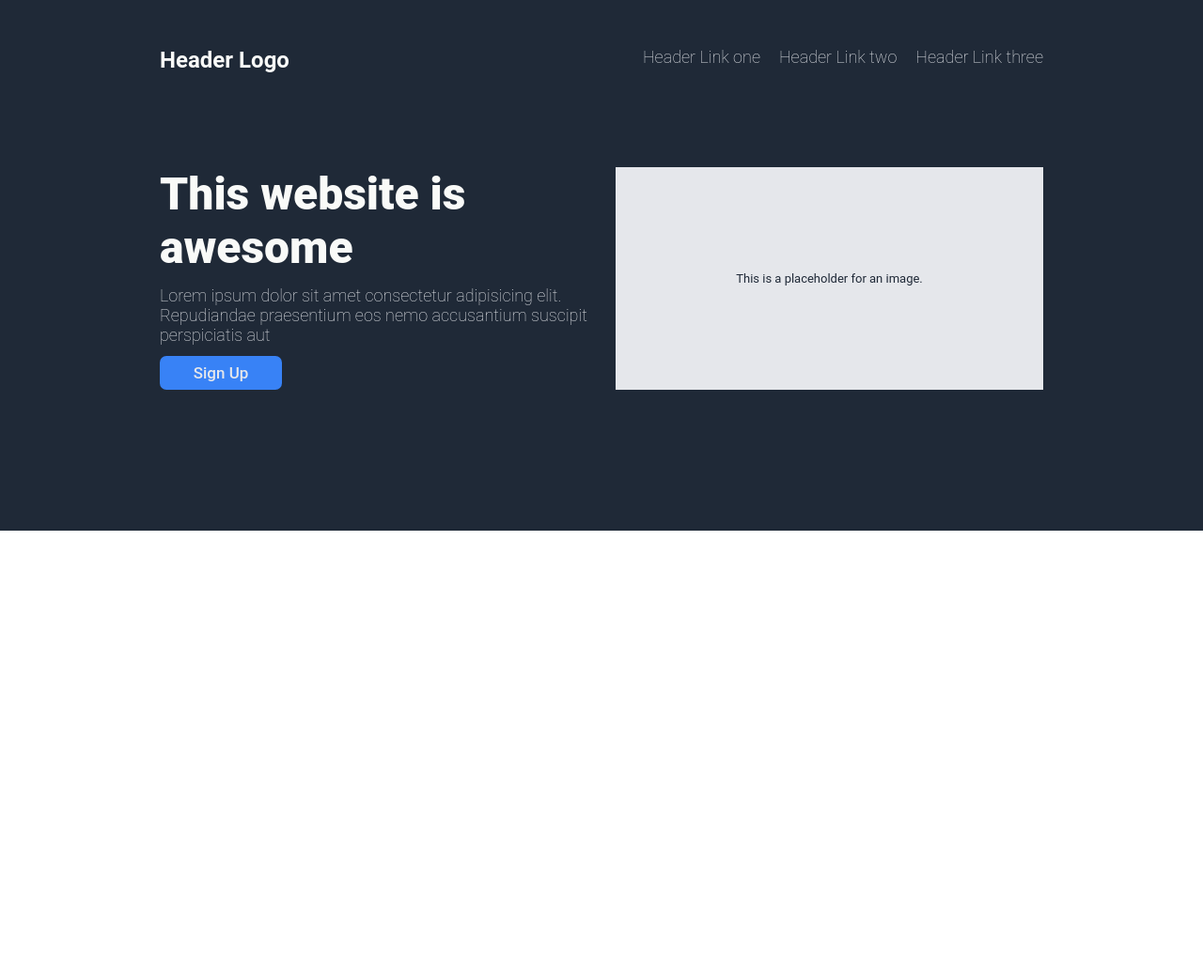
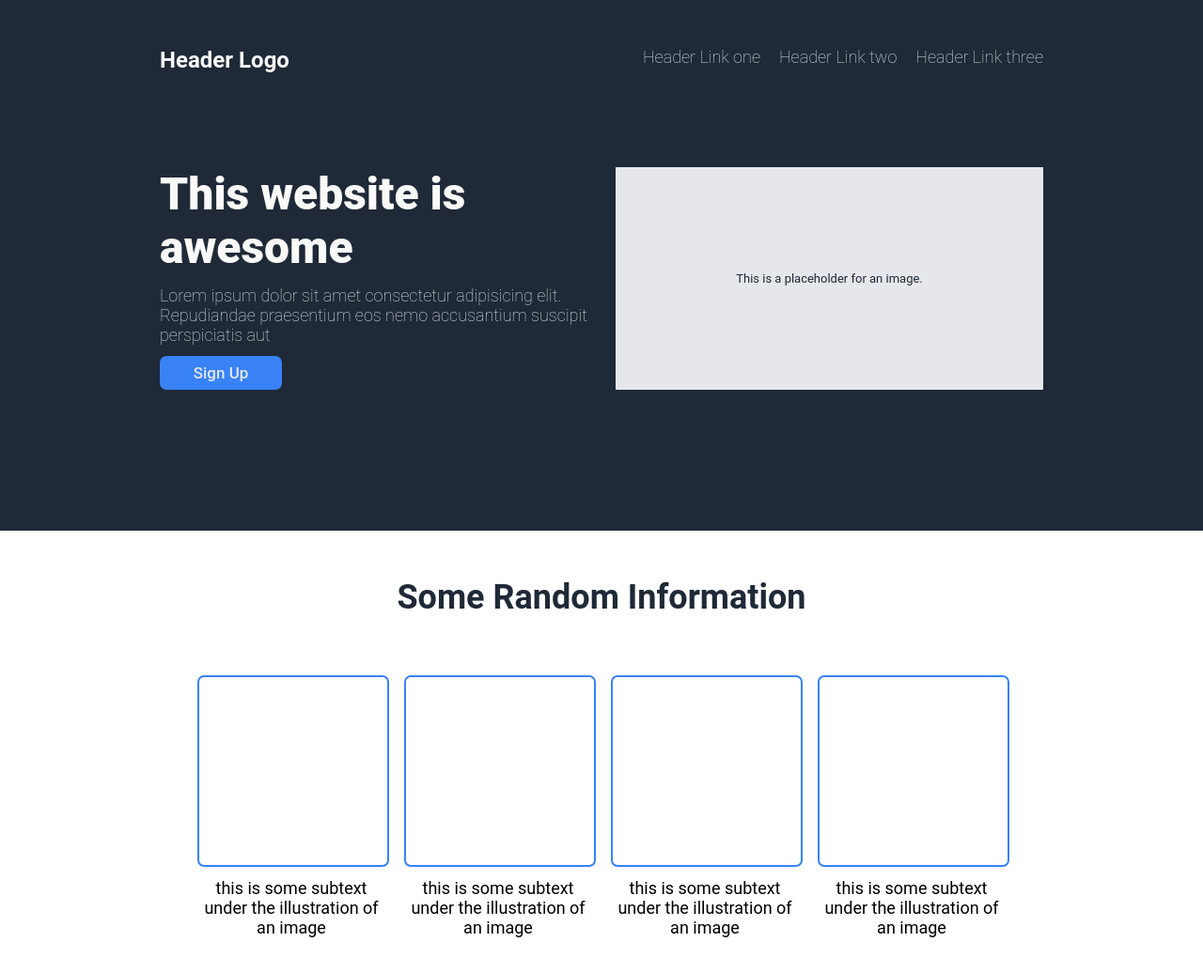
Before and after one commit to Bin-Coder14/landing_page-demo, a plain HTML site: page index.html in a window 1280 px wide. Shown: the top 1036 px of the page at 94% size. Before the commit the page ends 865 px from the top, so only its background shows below. Drawn offline with Linux system fonts and the light colour scheme.

Commit message:
Section-2
Finished styling section 2.

```diff
--- a/index.html
+++ b/index.html
@@ -44,7 +44,23 @@
     </section>
 
 
-    <section class="sec-2"></section>
+    <section class="sec-2">
+        <div class="title"><h1>Some Random Information</h1></div>
+        <div class="illustrations">
+            <div class="illustration">
+                <div class="illustration-img"></div>
+                <p class="illustration-txt">this is some subtext under the illustration of an image</p></div>
+            <div class="illustration">
+                <div class="illustration-img"></div>
+                <p class="illustration-txt">this is some subtext under the illustration of an image</p></div>
+            <div class="illustration">
+                <div class="illustration-img"></div>
+                <p class="illustration-txt">this is some subtext under the illustration of an image</p></div>
+            <div class="illustration">
+                <div class="illustration-img"></div>
+                <p class="illustration-txt">this is some subtext under the illustration of an image</p></div>
+        </div>
+    </section>
 
 
     <section class="sec-3"></section>
--- a/styles/style.css
+++ b/styles/style.css
@@ -20,7 +20,7 @@ button{
     user-select: none;
 }
 
- /* Section 1 */
+ /* Section-1 styling begins*/
 
 .sec-1{
     background-color: #1F2937;
@@ -39,7 +39,7 @@ button{
     font-weight: 100;
 }
 
-.logo-txt, h1{
+.logo-txt{
     color: #F9FAF8;
 }
 
@@ -113,3 +113,37 @@ ul a:hover{
     font-size: 13px;
     color: #1F2937;
 }
+
+
+
+ /* Section-2 styling begins*/
+
+
+.sec-2 h1{
+    text-align: center;
+    font-size: 36px;
+    font-weight: bolder;
+    color: #1F2937;
+}
+
+.illustrations{
+    display: flex;
+    gap: 20px;
+    justify-content: center;
+    margin: 50px 0;
+}
+
+.illustration{
+    width: 200px;
+}
+.illustration-img{
+    height: 200px;
+    width: 100%;
+    border: #3882F6 2px solid;
+    border-radius: 7px;
+    margin: 12px 0;
+}
+.illustration-txt{
+    text-align: center;
+    font-size: 18px;
+}
```
